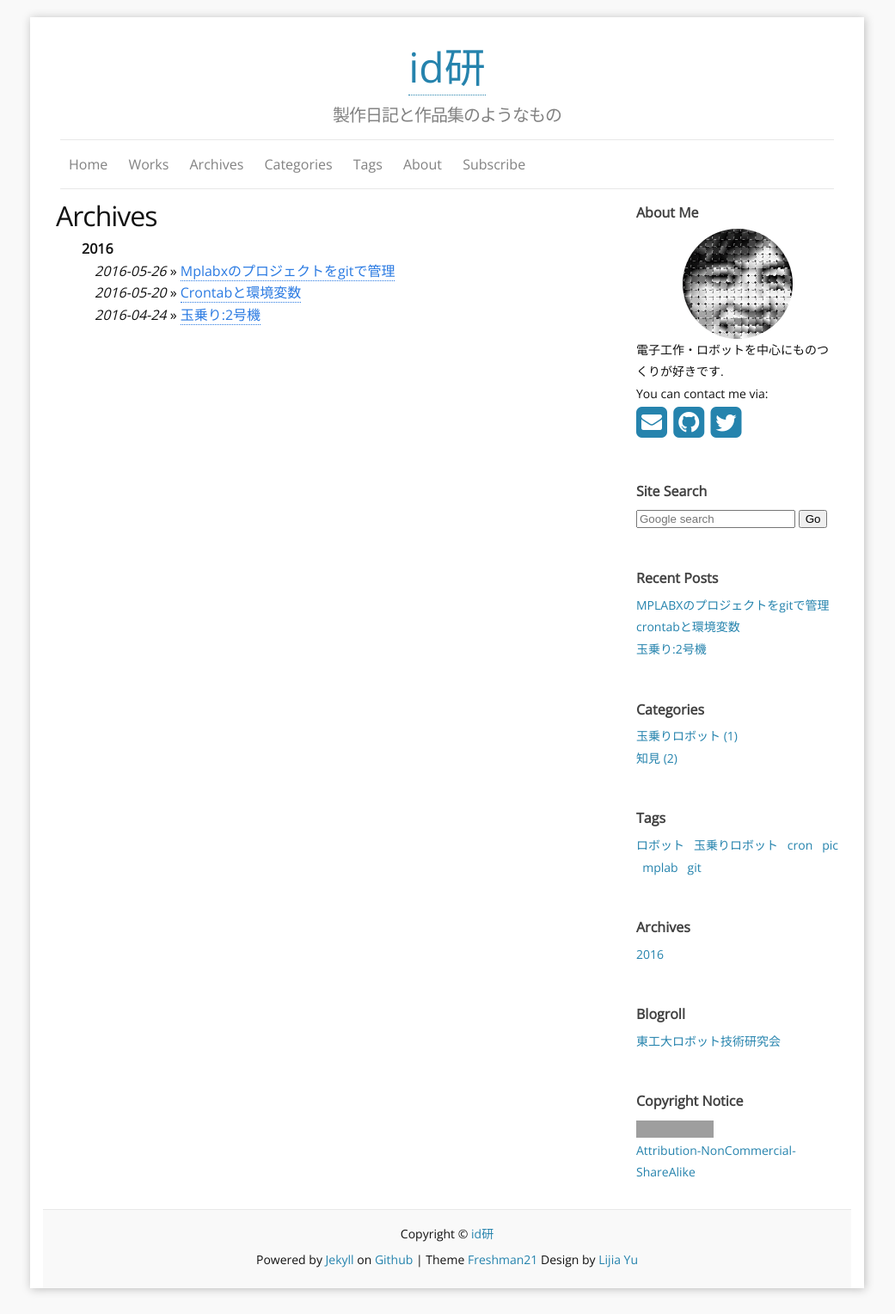
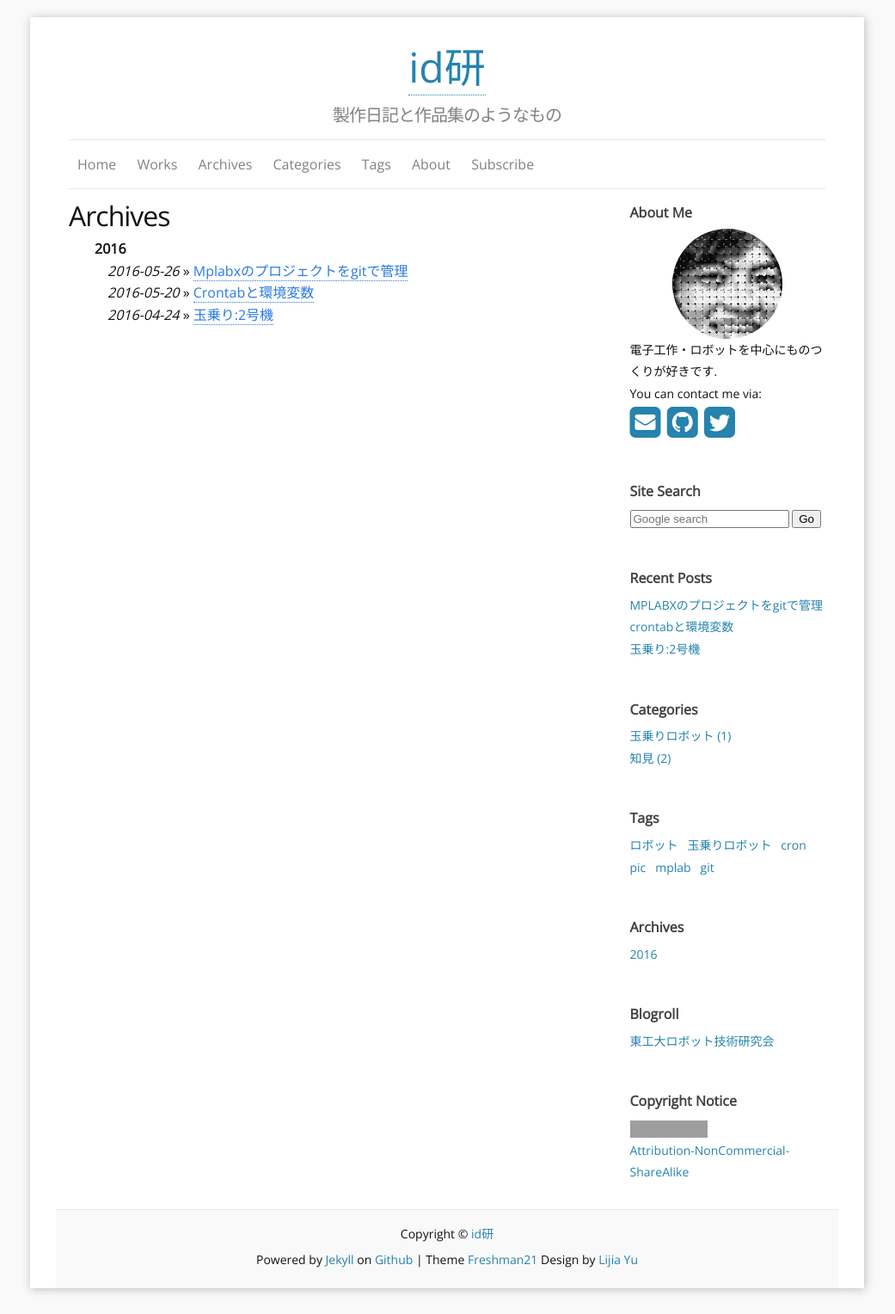
Before and after one commit to idt12312/idken-blog, a Jekyll site: the page built from c_archives.md, in a window 1280 px wide. Shown: the whole page at 86% size, without its empty margins (120-1161 px from the left). Built offline with Jekyll 4.4.1, drawn with Linux system fonts in a browser that asks for light colours; nearby versions of some CDN libraries; grey boxes are pictures that could not be loaded.

Commit message:
見た目を調整

```diff
--- a/_sass/_base.scss
+++ b/_sass/_base.scss
@@ -49,8 +49,8 @@
   max-width:         calc(#{$page-width} - (#{$spacing-unit} * 2));
   margin-right: auto;
   margin-left: auto;
-  padding-right: $spacing-unit;
-  padding-left: $spacing-unit;
+  padding-right: $spacing-unit*2;
+  padding-left: $spacing-unit*2;
   padding-top:30px;
 
   background-color:#fff;
--- a/_sass/_layout.scss
+++ b/_sass/_layout.scss
@@ -232,13 +232,13 @@
 		font-size: 28px;
 		margin-top: 1em;
 		margin-bottom: 0.5em;
-		padding: .2em 0 .3em .2em;
+		padding: .2em 0 .3em .0em;
 		border-bottom: 5px double #ccc;
 	}
 
 	h2 {
 		font-size: 24px;
-		padding: .3em .2em;
+		padding: .3em .0em;
 		border-bottom: 1.5px solid #ccc;
 		margin-top: 0.8em;
 	}
```
